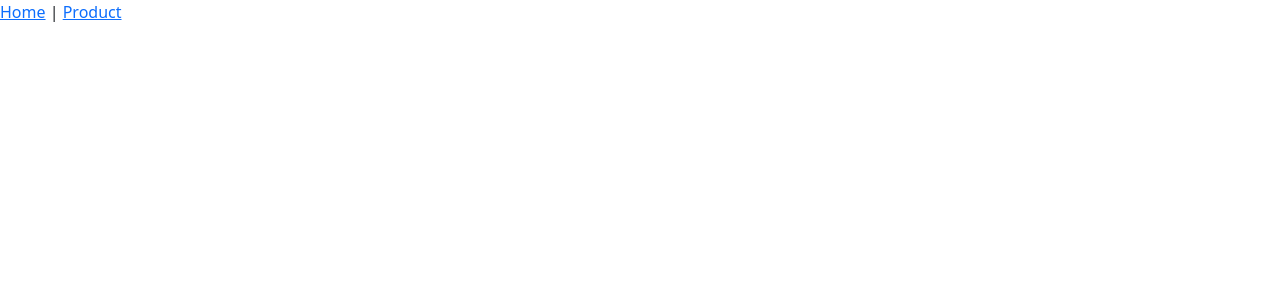
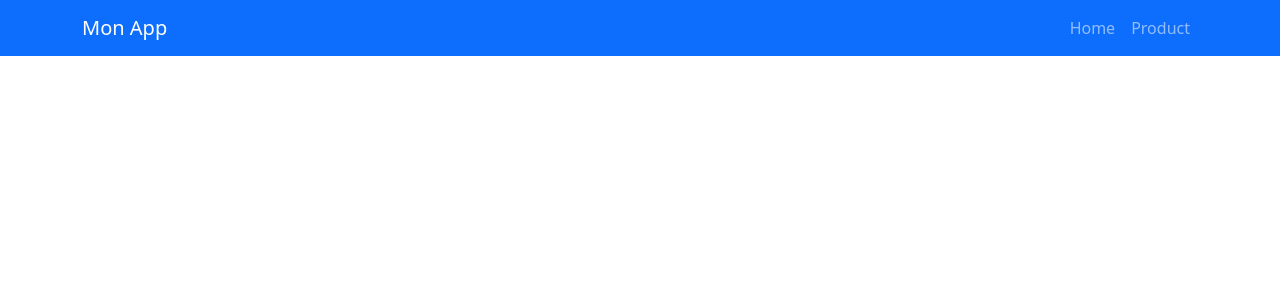
Before and after one commit to Salma-Majri/TP3-Angular-Framework, an Angular app: page / in a window 1280 px wide. Shown: the top 300 px of the page. Built offline with nearby package versions, Linux system fonts and the light colour scheme.

Commit message:
feat: add bootstrap navbar and styling

```diff
--- a/src/app/app.html
+++ b/src/app/app.html
@@ -1,5 +1,13 @@
-<nav>
-  <a routerLink="/home">Home</a> | <a routerLink="/product">Product</a>
+<nav class="navbar navbar-expand-lg navbar-dark bg-primary">
+  <div class="container">
+    <a class="navbar-brand" href="#">Mon App</a>
+    <div class="navbar-nav">
+      <a class="nav-link" routerLink="/home" routerLinkActive="active">Home</a>
+      <a class="nav-link" routerLink="/product" routerLinkActive="active">Product</a>
+    </div>
+  </div>
 </nav>
 
-<router-outlet></router-outlet>
+<div class="container mt-4">
+  <router-outlet></router-outlet>
+</div>
```
